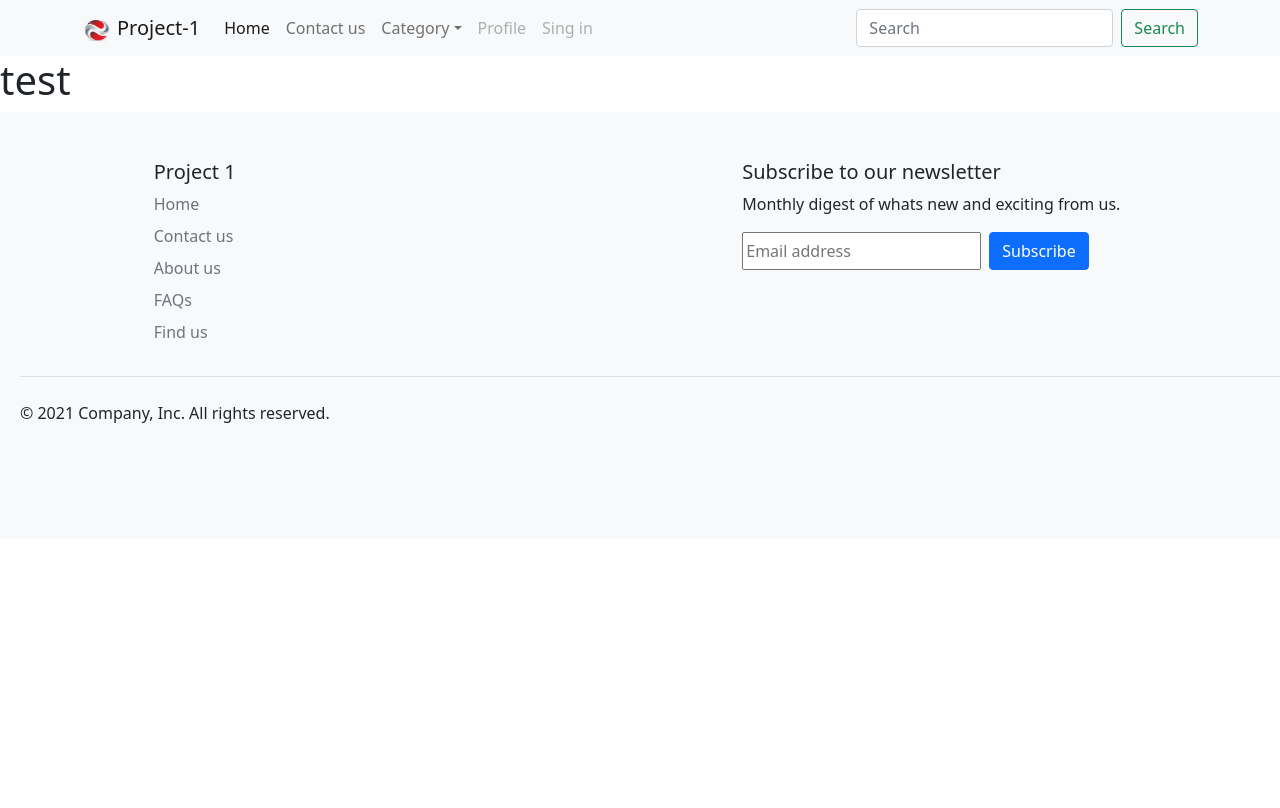
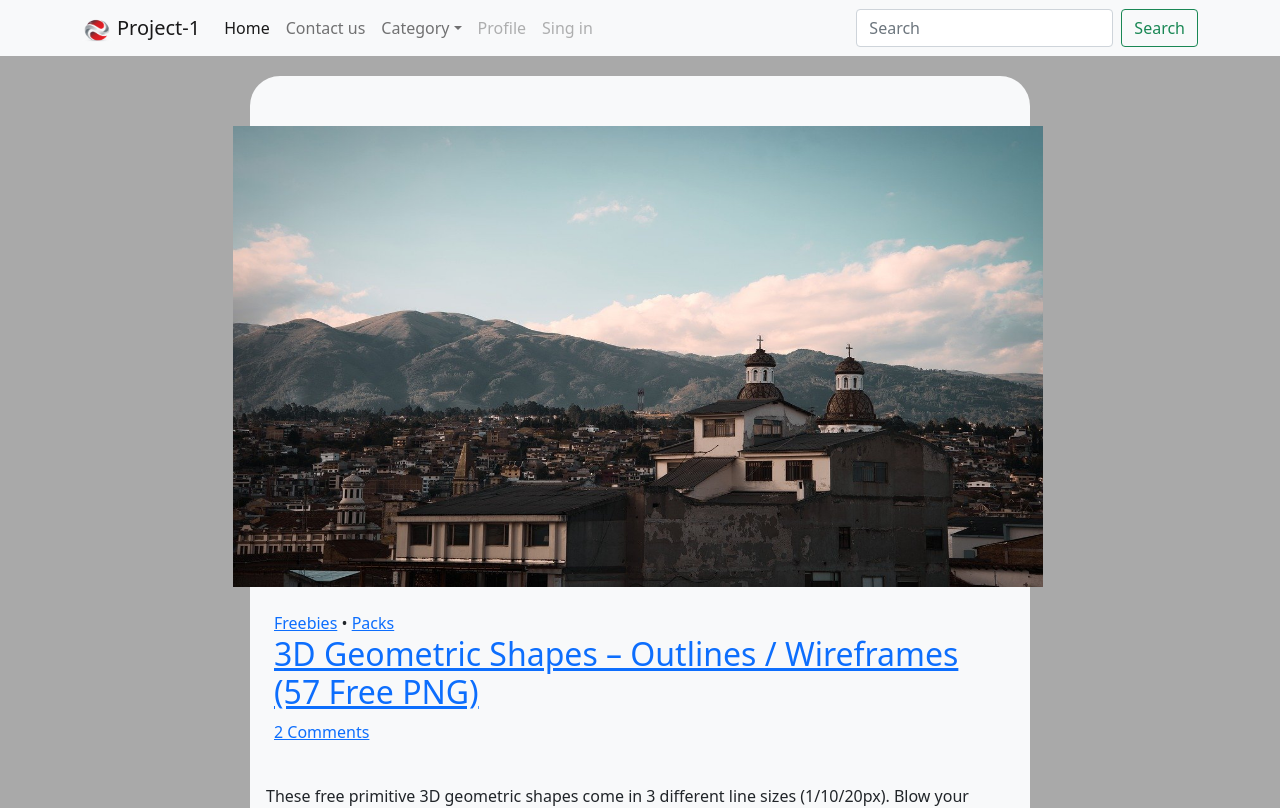
Before and after one commit to ayhamShaker/project-1, a React (Create React App) app: page / in a window 1280 px wide. Shown: the top 808 px of the page. Built offline with nearby package versions, Linux system fonts and the light colour scheme.

Commit message:
Article Add

```diff
--- a/public/index.html
+++ b/public/index.html
@@ -16,7 +16,8 @@
     <title>project 1</title>
   </head>
   <body>
-    <div id="root"></div>
+    <div id="root" style="
+    background-color: darkgray;"></div>
     <script
       src="https://cdn.jsdelivr.net/npm/bootstrap@5.0.2/dist/js/bootstrap.bundle.min.js"
       integrity="sha384-MrcW6ZMFYlzcLA8Nl+NtUVF0sA7MsXsP1UyJoMp4YLEuNSfAP+JcXn/tWtIaxVXM"
--- a/src/components/App.js
+++ b/src/components/App.jsx
@@ -1,11 +1,13 @@
 import "./App.css";
-import { Header, Footer, Container } from "../components/index";
+import { Header, Footer, Container, Article } from "./index";
 
 const App = () => {
   return (
     <>
       <Header />
-      <Container></Container>
+      <Container>
+        <Article />
+      </Container>
       <Footer />
     </>
   );
--- /dev/null
+++ b/src/components/Article/Article.css
@@ -0,0 +1,6 @@
+article{
+    margin: 20px 250px 0px 250px;
+    padding-top: 50px;
+    border-top-left-radius: 30px;
+    border-top-right-radius: 30px;
+}
--- /dev/null
+++ b/src/components/Article/Article.jsx
@@ -0,0 +1,59 @@
+import "./Article.css";
+import art from "../assets/images/art.jpg";
+const Article = () => {
+  return (
+    <div>
+      <article className="d-flex flex-column align-items-center bg-light">
+        <div>
+          <a
+            href="#"
+            title="3D Geometric Shapes – Outlines / Wireframes (57 Free PNG)"
+          >
+            <img
+              width="810"
+              height="461"
+              src={art}
+              alt="Article 1 image"
+              loading="lazy"
+              sizes="(max-width: 810px) 100vw, 810px"
+            />{" "}
+          </a>
+        </div>
+
+        <header className="entry-header p-4">
+          <span className="meta-category">
+            <a href="#" className="category-5">
+              Freebies
+            </a>{" "}
+            <span>•</span>{" "}
+            <a href="#" className="category-13">
+              Packs
+            </a>
+          </span>
+          <h2 className="entry-title">
+            <a
+              href="#"
+              title="3D Geometric Shapes – Outlines / Wireframes (57 Free PNG)"
+            >
+              3D Geometric Shapes – Outlines / Wireframes (57 Free PNG)
+            </a>
+          </h2>
+          <div className="entry-meta">
+            <div className="meta-item comments">
+              <a href="#">2 Comments</a>
+            </div>
+          </div>
+        </header>
+
+        <div className="entry-content p-3">
+          <p>
+            These free primitive 3D geometric shapes come in 3 different line
+            sizes (1/10/20px). Blow your designs. Enjoy!
+          </p>
+        </div>
+      </article>
+    </div>
+  );
+};
+
+export default Article;
--- a/src/components/Container/Container.js
+++ b/src/components/Container/Container.jsx
@@ -1,10 +1,11 @@
 import "./Container.css";
+import Article from "../Article/Article"
 
 const Container = () => {
   return (
-    <>
-     <h1>test</h1>
-    </>
+
+     <Article />
+
   );
 };
 
--- a/src/components/index.js
+++ /dev/null
@@ -1,4 +0,0 @@
-export { default as Header } from "./Header/Header";
-// export {default as Header} from "./Header/Header"
-export {default as Container} from "./Container/Container"
-export {default as Footer} from "./Footer/Footer"
--- /dev/null
+++ b/src/components/index.jsx
@@ -0,0 +1,4 @@
+export { default as Header } from "./Header/Header";
+export { default as Article } from "./Article/Article";
+export { default as Container } from "./Container/Container";
+export { default as Footer } from "./Footer/Footer";
```
Also changed, not shown: src/components/Footer/Footer.jsx (renamed from src/components/Footer/Footer.js), src/components/Header/Header.jsx (line endings or trailing spaces), src/components/assets/images/art.jpg (added), src/index.jsx (renamed from src/index.js).
